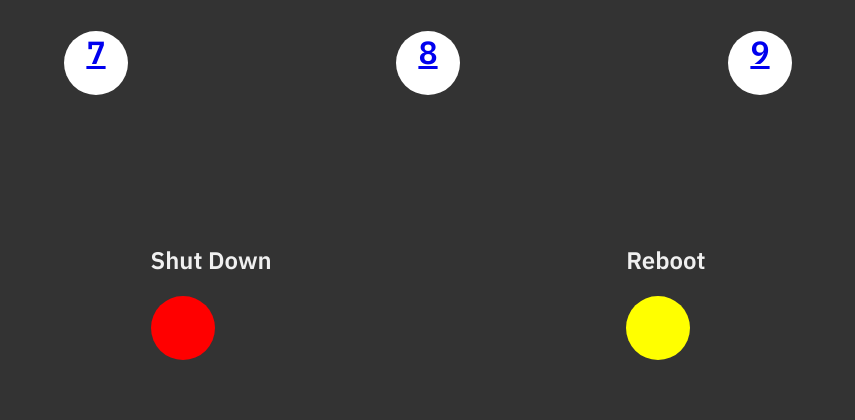
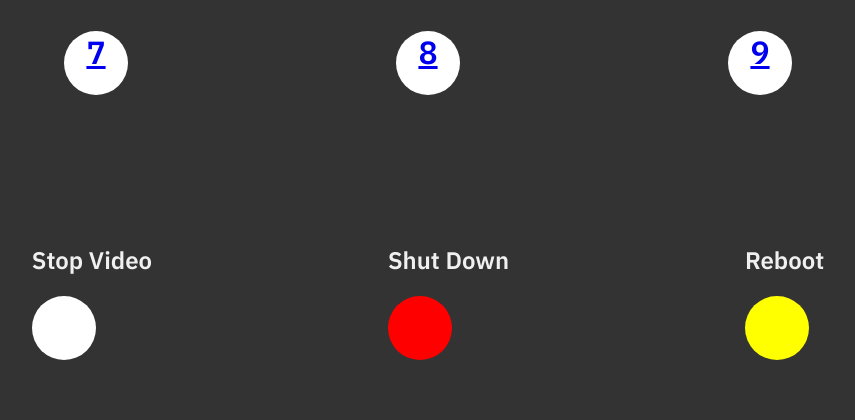
Before and after one commit to F2b59/RasPiTV, a Flask app: page / in a window 1280 px wide. Shown: the part 556-976 px from the top of the page, without its empty margins (212-1067 px from the left). Run offline with Flask 2, Linux system fonts and the light colour scheme.

Commit message:
Add 'stop' button

```diff
--- a/templates/index.html
+++ b/templates/index.html
@@ -85,6 +85,10 @@
         <div class="container">
                 {{success}}
                 <div class="container__button">
+                        <h2>Stop Video</h2>
+                        <a href="/stop.html" class="button button--white"></a>
+                </div>
+                <div class="container__button">
                         <h2>Shut Down</h2>
                         <a href="/shutdown.html" class="button button--red"></a>
                 </div>
```
